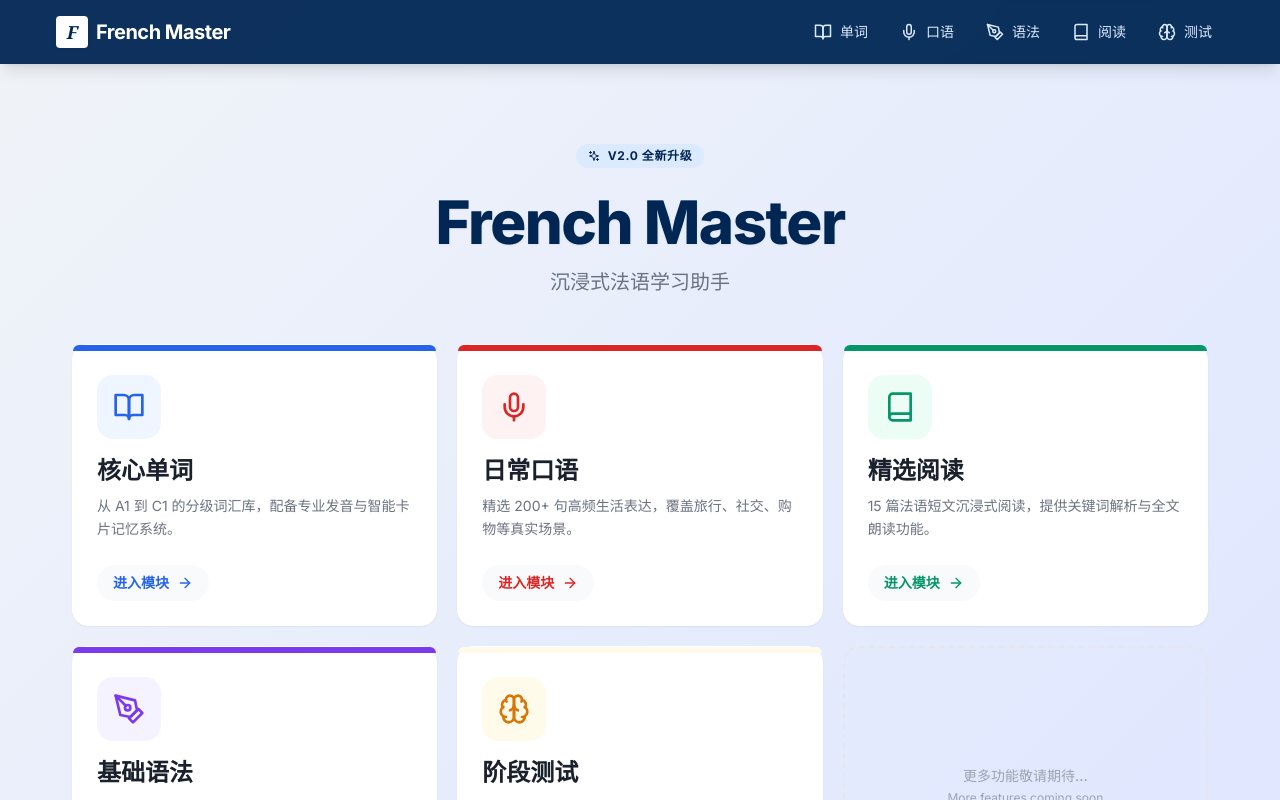
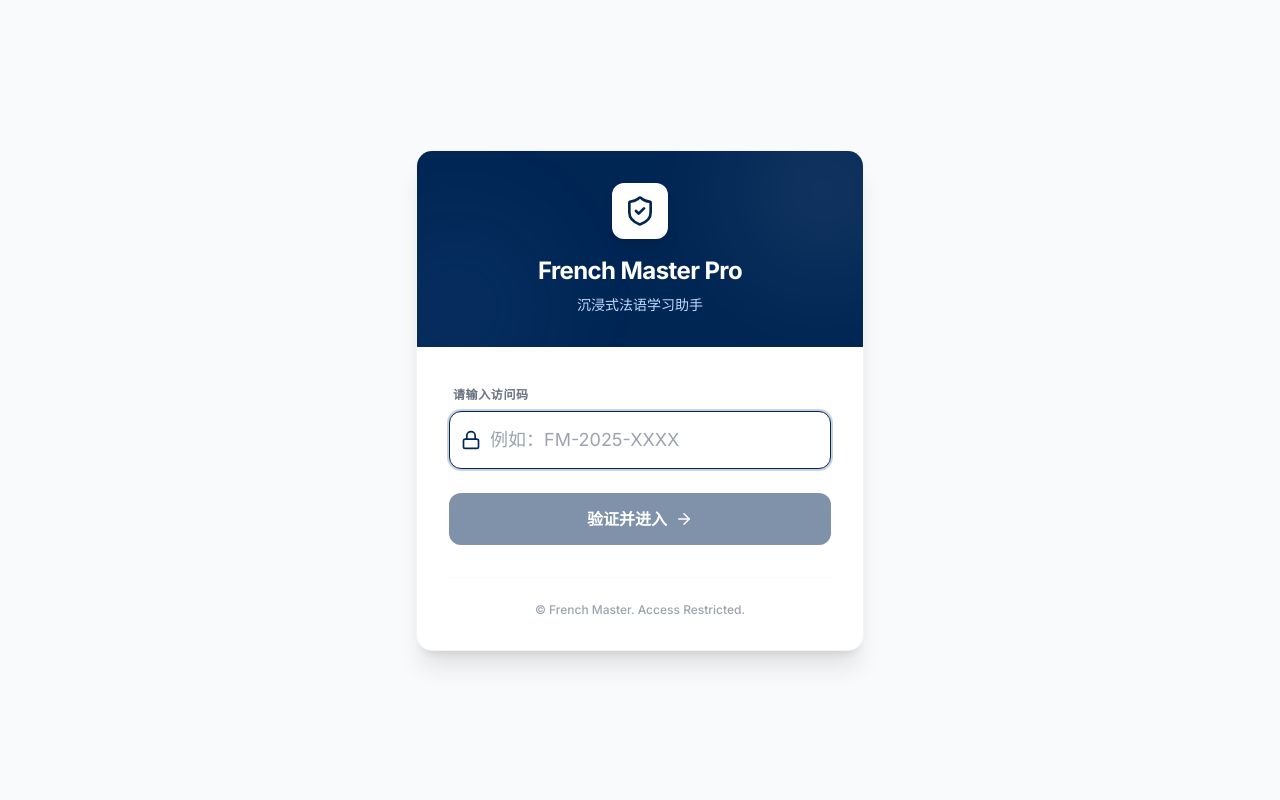
Before and after one commit to clairewang0620-netizen/French6, a React (Vite) app: page / in a window 1280 px wide. Shown: the top 800 px of the page. Built offline with nearby package versions, Linux system fonts and the light colour scheme.

Commit message:
feat: Implement access guard with unlock code
Introduces a new `AccessGuard` component to protect application content. Users must enter a valid access code to proceed. The component checks localStorage for a granted status before prompting for a code.

```diff
--- a/src/App.tsx
+++ b/src/App.tsx
@@ -1,5 +1,6 @@
 import React, { useState, useEffect } from 'react';
 import { Layout } from './components/Layout';
+import { AccessGuard } from './components/AccessGuard';
 import { Home } from './pages/Home';
 import { Vocab } from './pages/Vocab';
 import { Speaking } from './pages/Speaking';
@@ -51,10 +52,13 @@ function App() {
       break;
   }
 
+  // 🛡️ 使用 AccessGuard 包裹整个 Layout
   return (
-    <Layout currentPath={currentPath}>
-      {page}
-    </Layout>
+    <AccessGuard>
+      <Layout currentPath={currentPath}>
+        {page}
+      </Layout>
+    </AccessGuard>
   );
 }
 
--- /dev/null
+++ b/src/components/AccessGuard.tsx
@@ -0,0 +1,127 @@
+import React, { useState, useEffect } from 'react';
+import { Lock, ArrowRight, AlertCircle, ShieldCheck } from 'lucide-react';
+
+// ==========================================
+// 🔐 配置区域
+// ==========================================
+const VALID_ACCESS_CODES = [
+  "FM-2025-A8K2",
+  "FM-2025-L9P7",
+  "FM-XHS-001",
+];
+
+const STORAGE_KEY = "french_master_access";
+
+export const AccessGuard: React.FC<{ children: React.ReactNode }> = ({ children }) => {
+  const [isAuthorized, setIsAuthorized] = useState<boolean>(false);
+  const [isLoading, setIsLoading] = useState(true);
+  const [code, setCode] = useState("");
+  const [error, setError] = useState("");
+
+  // 初始化检查
+  useEffect(() => {
+    const stored = localStorage.getItem(STORAGE_KEY);
+    if (stored === "granted") {
+      setIsAuthorized(true);
+    }
+    setIsLoading(false);
+  }, []);
+
+  const handleVerify = (e: React.FormEvent) => {
+    e.preventDefault();
+    setError("");
+
+    // 简单去除首尾空格
+    const input = code.trim();
+
+    if (VALID_ACCESS_CODES.includes(input)) {
+      localStorage.setItem(STORAGE_KEY, "granted");
+      setIsAuthorized(true);
+    } else {
+      setError("访问码无效，请核对后重试");
+    }
+  };
+
+  // 加载中状态（防止闪烁）
+  if (isLoading) return null;
+
+  // 校验通过，渲染原有APP内容
+  if (isAuthorized) {
+    return <>{children}</>;
+  }
+
+  // 校验未通过，显示锁屏界面
+  return (
+    <div className="fixed inset-0 z-[9999] flex items-center justify-center bg-gray-50 p-4">
+      <div className="w-full max-w-md bg-white rounded-2xl shadow-xl border border-gray-100 overflow-hidden animate-fade-in">
+
+        {/* Header Area */}
+        <div className="bg-[#002654] p-8 text-center relative overflow-hidden">
+          {/* Decorative background element */}
+          <div className="absolute top-0 left-0 w-full h-full opacity-10 pointer-events-none">
+            <div className="absolute -top-10 -right-10 w-40 h-40 bg-white rounded-full blur-3xl"></div>
+            <div className="absolute -bottom-10 -left-10 w-40 h-40 bg-blue-400 rounded-full blur-3xl"></div>
+          </div>
+
+          <div className="relative z-10">
+            <div className="mx-auto w-14 h-14 bg-white rounded-xl flex items-center justify-center mb-4 shadow-lg text-[#002654]">
+               <ShieldCheck size={32} strokeWidth={2} />
+            </div>
+            <h1 className="text-2xl font-bold text-white tracking-tight">French Master Pro</h1>
+            <p className="text-blue-200 text-sm mt-2 font-medium">沉浸式法语学习助手</p>
+          </div>
+        </div>
+
+        {/* Input Area */}
+        <div className="p-8 pt-10">
+          <form onSubmit={handleVerify} className="space-y-6">
+            <div className="space-y-2">
+              <label htmlFor="access-code" className="block text-xs font-bold text-gray-500 uppercase tracking-wider ml-1">
+                请输入访问码
+              </label>
+              <div className="relative group">
+                <div className="absolute inset-y-0 left-0 pl-3 flex items-center pointer-events-none">
+                  <Lock className="h-5 w-5 text-gray-400 group-focus-within:text-[#002654] transition-colors" />
+                </div>
+                <input
+                  id="access-code"
+                  type="text"
+                  value={code}
+                  onChange={(e) => {
+                    setCode(e.target.value);
+                    if(error) setError(""); // 输入时清除错误
+                  }}
+                  className="block w-full pl-10 pr-3 py-3.5 border border-gray-200 rounded-xl focus:ring-2 focus:ring-[#002654]/20 focus:border-[#002654] transition-all outline-none bg-gray-50 focus:bg-white text-lg font-medium tracking-wide placeholder:font-normal placeholder:tracking-normal"
+                  placeholder="例如：FM-2025-XXXX"
+                  autoComplete="off"
+                  autoFocus
+                />
+              </div>
+            </div>
+
+            {error && (
+              <div className="flex items-center gap-2 text-[#CE1126] text-sm bg-red-50 p-3 rounded-lg animate-fade-in border border-red-100">
+                <AlertCircle size={16} className="shrink-0" />
+                <span className="font-medium">{error}</span>
+              </div>
+            )}
+
+            <button
+              type="submit"
+              disabled={!code}
+              className="w-full bg-[#002654] text-white py-3.5 rounded-xl font-bold hover:bg-blue-900 transition-all transform active:scale-[0.98] flex items-center justify-center gap-2 shadow-lg disabled:opacity-50 disabled:cursor-not-allowed disabled:shadow-none"
+            >
+              验证并进入 <ArrowRight size={18} />
+            </button>
+          </form>
+
+          <div className="mt-8 text-center border-t border-gray-50 pt-6">
+            <p className="text-xs text-gray-400 font-medium">
+              © French Master. Access Restricted.
+            </p>
+          </div>
+        </div>
+      </div>
+    </div>
+  );
+};
```
